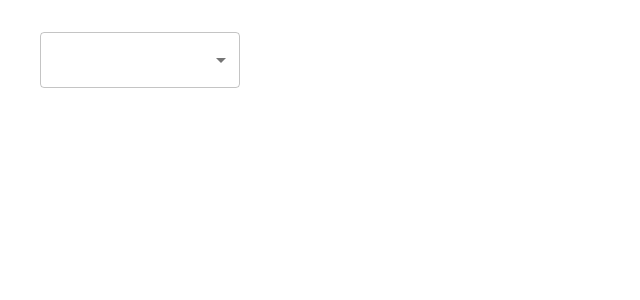
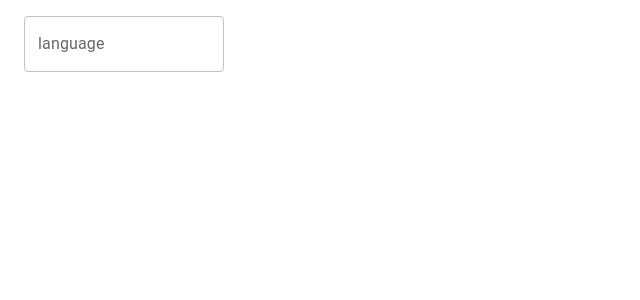
Before and after one commit to Sizzlesina/MUI_course, a React (Vite) app in the folder mui-tutorial/: page / in a window 1280 px wide. Shown: the top 300 px of the page, without its empty margins (0-640 px from the left). Built offline with nearby package versions, Linux system fonts and the light colour scheme.

Commit message:
Autocomplete examples

```diff
--- a/mui-tutorial/src/App.jsx
+++ b/mui-tutorial/src/App.jsx
@@ -6,7 +6,8 @@
 // import CheckBoxExamples from "./components/CheckBoxExamples";
 // import RatingExamples from "./components/RatingExamples";
 // import SwitchExamples from "./components/SwitchExamples";
-import SelectExamples from "./components/SelectExamples";
+// import SelectExamples from "./components/SelectExamples";
+import AutoCompleteExamples from "./components/AutoCompleteExamples";
 
 function App() {
   return (
@@ -18,7 +19,8 @@ function App() {
       {/* <CheckBoxExamples /> */}
       {/* <SwitchExamples /> */}
       {/* <RatingExamples /> */}
-      <SelectExamples />
+      {/* <SelectExamples /> */}
+      <AutoCompleteExamples />
     </div>
   );
 }
--- /dev/null
+++ b/mui-tutorial/src/components/AutoCompleteExamples.jsx
@@ -0,0 +1,34 @@
+/** @format */
+
+import { Autocomplete, Stack, TextField } from "@mui/material";
+import { useState } from "react";
+
+function AutoCompleteExamples() {
+  const [data, setData] = useState(null);
+  const lang = ["Spanish", "English", "Persian"];
+
+  return (
+    <div>
+      <Stack
+        direction='row'
+        spacing={4}
+        margin={2}
+        justifyContent='center'
+        width='200px'>
+        <Autocomplete
+          fullWidth
+          options={lang}
+          value={data}
+          freeSolo
+          onChange={(event, newValue) => setData(newValue)}
+          renderInput={(params) => <TextField {...params} label='language' />}
+        />
+      </Stack>
+      <Stack direction={"row"} spacing={4} margin={2} justifyContent={"center"}>
+        {data}
+      </Stack>
+    </div>
+  );
+}
+
+export default AutoCompleteExamples;
```
Also changed, not shown: 1 other file (tests, documents, lock files or other folders).
